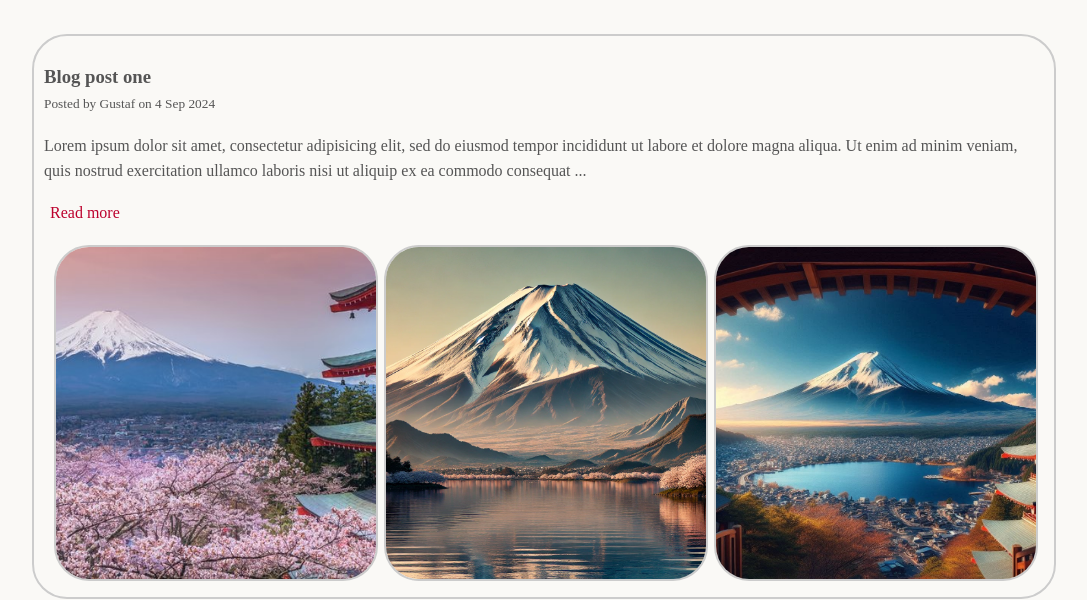
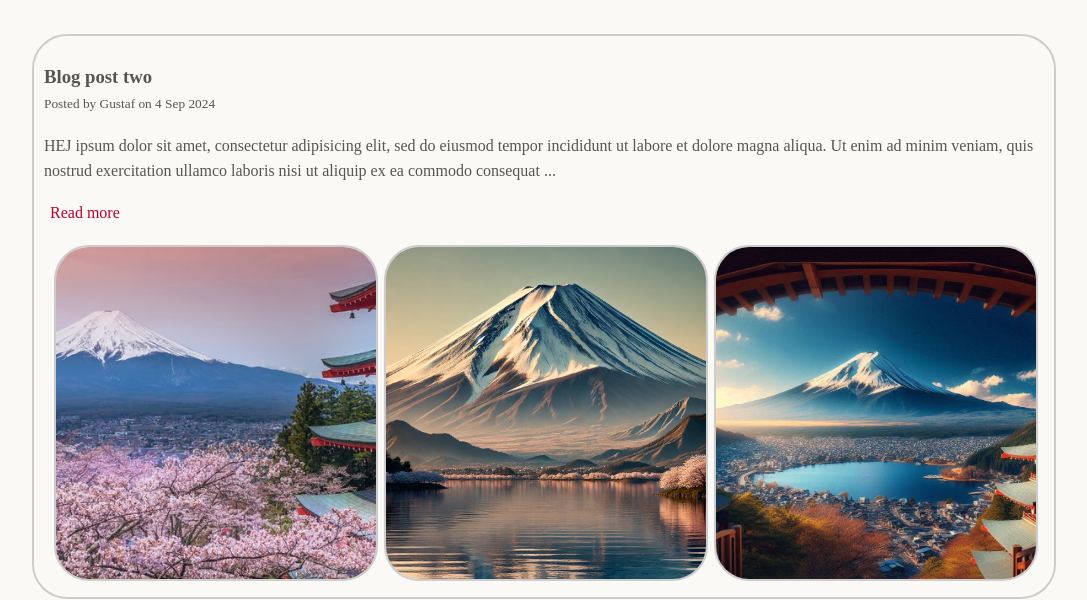
Before and after one commit to gustaflugnegard/japan-blogg, a React (Create React App) app: page /posts in a window 1280 px wide. Shown: the part 233-833 px from the top of the page, without its empty margins (96-1183 px from the left). Built offline with nearby package versions, Linux system fonts and the light colour scheme.

Commit message:
blog post 2

```diff
--- /dev/null
+++ b/src/components/Blogpost2.js
@@ -0,0 +1,125 @@
+import React, { useState } from 'react';
+import styled from 'styled-components';
+
+// BGN OF POST -------------
+const post_number = `Blog post two`;
+const posted = `Posted by Gustaf on 4 Sep 2024`;
+const text =
+`
+HEJ ipsum dolor sit amet, consectetur adipisicing elit,
+sed do eiusmod tempor incididunt ut labore et dolore magna
+aliqua. Ut enim ad minim veniam, quis nostrud exercitation
+ullamco laboris nisi ut aliquip ex ea commodo consequat
+`;
+const more_text =
+`Duis aute irure dolor in reprehenderit in voluptate velit
+esse cillum dolore eu fugiat nulla pariatur. Excepteur
+sintoccaecat cupidatat non proident, sunt in culpa qui officia
+deserunt mollit anim id est laborum.`;
+
+const picture_1 = `/assets/images/background_japan.jpg`;
+const desc_pic_1 = `Background Japan`
+
+const picture_2 = `/assets/images/mtfuji.webp`;
+const desc_pic_2 = `Mt Fuji`
+
+const picture_3 = `/assets/images/designer.jpeg`;
+const desc_pic_3 = `Designer`
+
+// END OF POST ------------------
+
+// Styled components
+const BlogDesign = styled.article`
+  overflow: hidden;
+  border: 2px #ccc solid;
+  padding: 10px;
+  border-radius: 35px;
+  margin-bottom: 35px;
+`;
+
+const Margin = styled.h3`
+  margin-bottom: 0;
+`;
+
+const ReadMoreButton = styled.button`
+  color: #BC002D;
+  font-family: serif;
+  font-size: 16px;
+  border: none;
+  background-color: #FAF9F6;
+  cursor: pointer;
+
+  &:hover {
+    color: darkred; /* Adjust as needed */
+  }
+`;
+
+const PostImage = styled.div`
+  margin-top: 10px;
+  display: flex;
+  flex-wrap: wrap;
+  gap: 10px;
+  padding: 10px;
+  border-radius: 35px;
+
+  a {
+    flex: 1 1 200px;
+  }
+
+  img {
+    height: 100%;
+    width: 100%;
+    object-fit: cover;
+    border: 2px #ccc solid;
+    border-radius: 35px;
+  }
+`;
+
+const Text = styled.p`
+  .more-text {
+    display: ${props => props.showMore ? 'inline' : 'none'}; /* Conditionally hide/show */
+  }
+
+  .dots {
+    display: ${props => props.showMore ? 'none' : 'inline'};
+  }
+`;
+
+const Blogpost2 = () => {
+  const [showMore, setShowMore] = useState(false);
+
+  const handleReadMoreClick = () => {
+    setShowMore(prevShowMore => !prevShowMore);
+  };
+
+  return (
+    <BlogDesign>
+      <Margin>{post_number}</Margin>
+      <small>{posted}</small>
+      <Text showMore={showMore}>
+        {text}
+        <span className="dots">...</span>
+        <span> </span>
+        <span className="more-text">
+        {more_text}
+        </span>
+      </Text>
+      <ReadMoreButton onClick={handleReadMoreClick}>
+        {showMore ? 'Read less' : 'Read more'}
+      </ReadMoreButton>
+      <PostImage>
+        <a href={picture_1}>
+          <img src={picture_1} alt={desc_pic_1} />
+        </a>
+        <a href={picture_2}>
+          <img src={picture_2} alt={desc_pic_2} />
+        </a>
+        <a href={picture_3}>
+          <img src={picture_3} alt={desc_pic_3} />
+        </a>
+      </PostImage>
+    </BlogDesign>
+  );
+}
+
+export default Blogpost2;
--- a/src/pages/Posts.js
+++ b/src/pages/Posts.js
@@ -3,6 +3,7 @@ import Nav from "../components/Nav"
 import Blogpost1 from "../components/Blogpost1"
 import Showcase from "../components/Showcase"
 import Bottom from "../components/Bottom"
+import Blogpost2 from "../components/Blogpost2"
 
 const Posts = () => {
   return (
@@ -10,6 +11,7 @@ const Posts = () => {
       <Header />
       <Nav />
       <Showcase text={"Här nedan postas blider och lite tankar"} />
+      <Blogpost2 />
       <Blogpost1 />
       <Bottom />
     </div>
```
